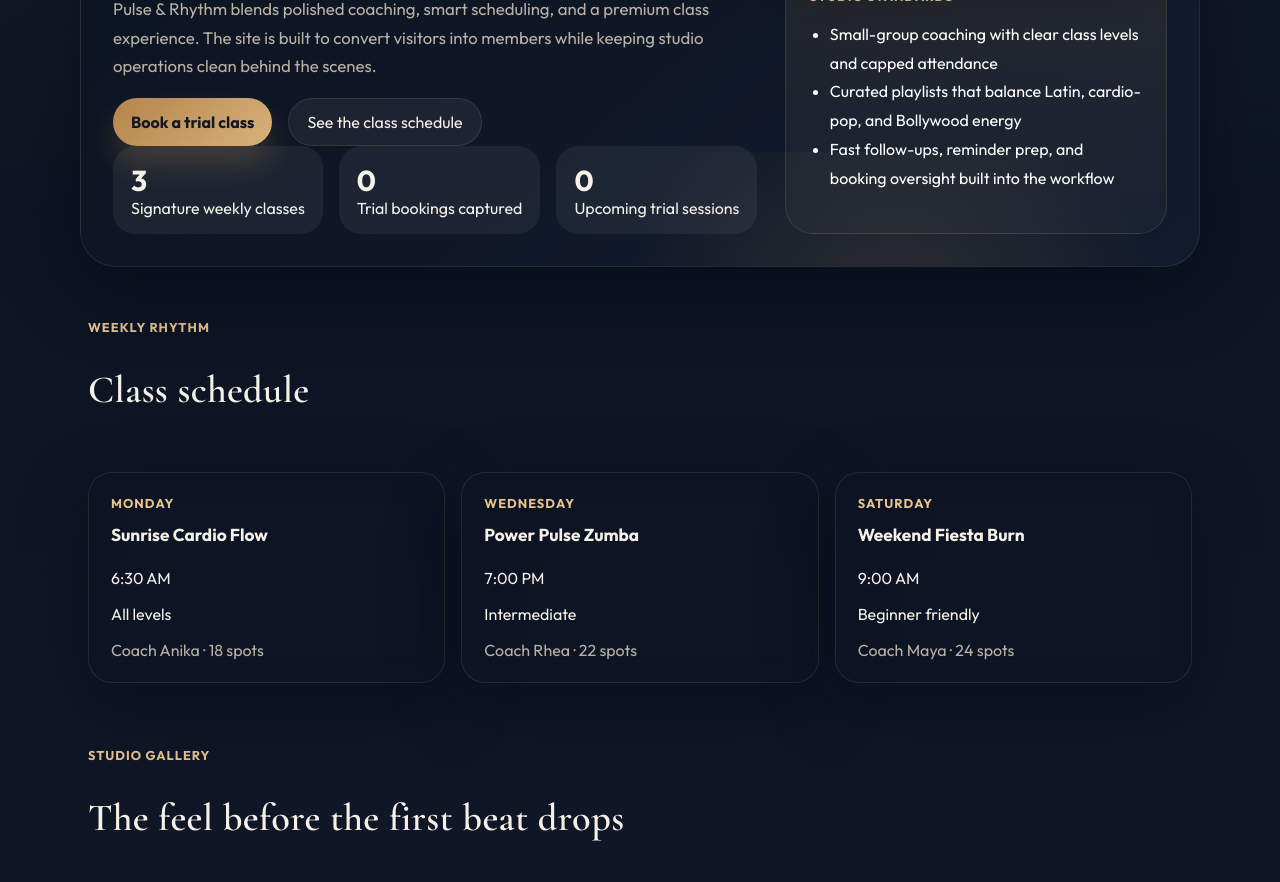
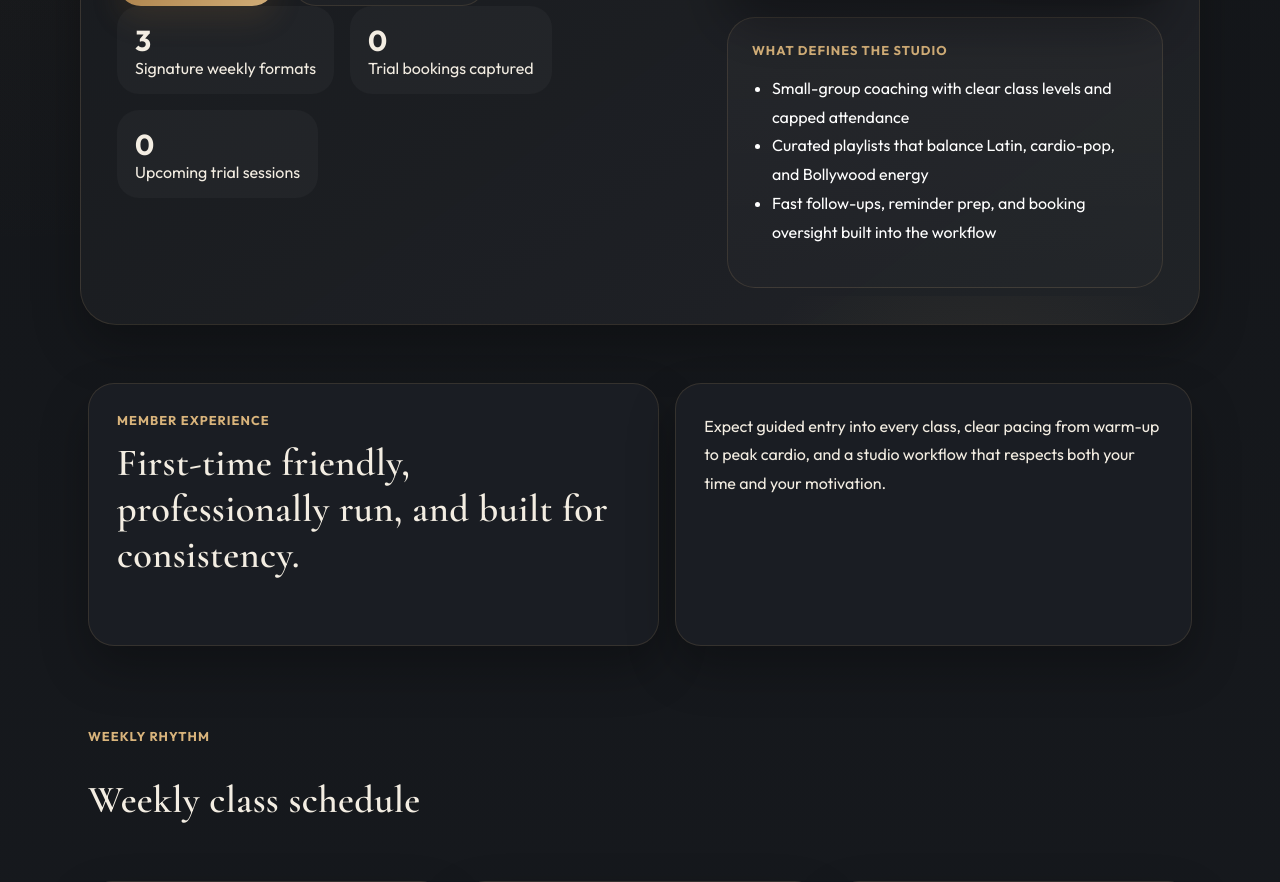
Before and after one commit to patilhimanshu146-tech/zumba, a Flask app: page / in a window 1280 px wide. Shown: the part 747-1629 px from the top of the page. Run offline with Flask 3, Linux system fonts and the light colour scheme; data that the repository does not hold is empty.

Commit message:
Refine site toward premium studio design

```diff
--- a/static/styles.css
+++ b/static/styles.css
@@ -1,15 +1,15 @@
 :root {
-  --bg: #0b1020;
-  --surface: rgba(14, 20, 36, 0.82);
-  --surface-strong: rgba(20, 27, 46, 0.96);
-  --surface-soft: rgba(255, 255, 255, 0.05);
-  --text: #f6f1e8;
-  --muted: #b8b2a6;
-  --accent: #c79a5d;
-  --accent-dark: #e7c38d;
-  --accent-soft: rgba(199, 154, 93, 0.14);
-  --border: rgba(231, 195, 141, 0.12);
-  --shadow: 0 24px 70px rgba(2, 8, 20, 0.45);
+  --bg: #121417;
+  --surface: rgba(28, 31, 36, 0.92);
+  --surface-strong: rgba(18, 21, 25, 0.98);
+  --surface-soft: rgba(255, 248, 238, 0.04);
+  --text: #f3ede2;
+  --muted: #b5ab9c;
+  --accent: #b9915d;
+  --accent-dark: #d8b37b;
+  --accent-soft: rgba(185, 145, 93, 0.12);
+  --border: rgba(216, 179, 123, 0.14);
+  --shadow: 0 22px 48px rgba(0, 0, 0, 0.28);
 }
 
 * {
@@ -25,9 +25,8 @@ body {
   font-family: "Outfit", sans-serif;
   color: var(--text);
   background:
-    radial-gradient(circle at top left, rgba(199, 154, 93, 0.16), transparent 24%),
-    radial-gradient(circle at top right, rgba(75, 102, 152, 0.22), transparent 24%),
-    linear-gradient(180deg, #09101d 0%, #101829 48%, #0a101d 100%);
+    radial-gradient(circle at top left, rgba(185, 145, 93, 0.08), transparent 22%),
+    linear-gradient(180deg, #131518 0%, #171a1f 52%, #111316 100%);
 }
 
 a {
@@ -46,7 +45,8 @@ a {
 .booking-form,
 .spotlight,
 .class-card,
-.stats-grid article {
+.stats-grid article,
+.intro-card {
   backdrop-filter: blur(14px);
   background: var(--surface);
   border: 1px solid var(--border);
@@ -57,18 +57,18 @@ a {
   position: relative;
   overflow: hidden;
   border-radius: 36px;
-  padding: 32px;
+  padding: 36px;
   background:
-    linear-gradient(140deg, rgba(10, 16, 29, 0.98), rgba(18, 28, 46, 0.92)),
+    linear-gradient(145deg, rgba(20, 23, 27, 0.98), rgba(33, 35, 39, 0.94)),
     var(--surface);
 }
 
 .hero::before {
   content: "";
   position: absolute;
-  inset: auto -10% -25% 35%;
-  height: 360px;
-  background: radial-gradient(circle, rgba(199, 154, 93, 0.16), transparent 60%);
+  inset: auto -12% -28% 48%;
+  height: 320px;
+  background: radial-gradient(circle, rgba(185, 145, 93, 0.1), transparent 62%);
   pointer-events: none;
 }
 
@@ -155,14 +155,14 @@ h4 {
 .lead {
   color: var(--muted);
   font-size: 1.05rem;
-  line-height: 1.7;
-  max-width: 58ch;
+  line-height: 1.8;
+  max-width: 60ch;
 }
 
 .hero-grid {
-  grid-template-columns: 1.45fr 0.85fr;
-  align-items: end;
-  margin-top: 36px;
+  grid-template-columns: minmax(0, 1.15fr) minmax(360px, 0.85fr);
+  align-items: center;
+  margin-top: 42px;
 }
 
 .hero-actions,
@@ -188,21 +188,21 @@ h4 {
   min-height: 48px;
   padding: 0 18px;
   border-radius: 999px;
-  transition: transform 0.2s ease, background 0.2s ease;
+  transition: transform 0.2s ease, background 0.2s ease, border-color 0.2s ease;
 }
 
 .primary-btn {
-  background: linear-gradient(135deg, #b5844c, #d7b27a);
-  color: #111723;
+  background: linear-gradient(135deg, #a77b44, #d2ae78);
+  color: #181818;
   font-weight: 700;
   border: 0;
   cursor: pointer;
-  box-shadow: 0 18px 30px rgba(183, 135, 72, 0.24);
+  box-shadow: 0 14px 28px rgba(120, 86, 42, 0.2);
 }
 
 .secondary-btn,
 .pill-link {
-  background: rgba(255, 255, 255, 0.06);
+  background: rgba(255, 248, 238, 0.02);
   border: 1px solid var(--border);
   color: var(--text);
 }
@@ -218,7 +218,7 @@ h4 {
   min-width: 160px;
   padding: 16px 18px;
   border-radius: 22px;
-  background: rgba(255, 255, 255, 0.06);
+  background: rgba(255, 248, 238, 0.03);
 }
 
 .hero-stats strong,
@@ -230,7 +230,7 @@ h4 {
 .hero-card {
   border-radius: 28px;
   padding: 24px;
-  background: linear-gradient(180deg, rgba(199, 154, 93, 0.12), rgba(255, 255, 255, 0.03));
+  background: linear-gradient(180deg, rgba(255, 248, 238, 0.035), rgba(255, 248, 238, 0.015));
   color: white;
   border: 1px solid var(--border);
 }
@@ -248,7 +248,7 @@ h4 {
 }
 
 .section {
-  margin-top: 28px;
+  margin-top: 34px;
   padding: 24px 8px;
 }
 
@@ -284,6 +284,23 @@ textarea {
   color: var(--muted);
 }
 
+.intro-strip {
+  display: grid;
+  grid-template-columns: 1.05fr 0.95fr;
+  gap: 16px;
+  align-items: stretch;
+}
+
+.intro-card {
+  border-radius: 26px;
+  padding: 28px;
+}
+
+.intro-card p:last-child {
+  margin-bottom: 0;
+  line-height: 1.8;
+}
+
 .hero-visual {
   position: relative;
   display: grid;
--- a/templates/index.html
+++ b/templates/index.html
@@ -17,7 +17,7 @@
       <header class="hero">
         <nav class="topbar">
           <div>
-            <p class="eyebrow">After-dark cardio studio</p>
+            <p class="eyebrow">Boutique movement studio</p>
             <h1>{{ studio_name }}</h1>
           </div>
           <a class="pill-link" href="{{ url_for('admin_login') }}">
@@ -26,12 +26,12 @@
         </nav>
         <div class="hero-grid">
           <section class="hero-copy">
-            <p class="badge">Boutique dance fitness studio</p>
-            <h2>Zumba classes designed with club energy and professional studio structure.</h2>
+            <p class="badge">Structured classes. Elevated energy.</p>
+            <h2>Dance fitness with the polish of a premium studio and the energy of a live floor.</h2>
             <p class="lead">
-              Pulse & Rhythm blends polished coaching, smart scheduling, and a
-              premium class experience. The site is built to convert visitors
-              into members while keeping studio operations clean behind the scenes.
+              Pulse & Rhythm is built for members who want movement that feels
+              intentional, energising, and well run. From first trial booking to
+              class follow-up, every part of the experience is designed to feel smooth.
             </p>
             <div class="hero-actions">
               <a class="primary-btn" href="#booking">Book a trial class</a>
@@ -40,7 +40,7 @@
             <div class="hero-stats">
               <article>
                 <strong>3</strong>
-                <span>Signature weekly classes</span>
+                <span>Signature weekly formats</span>
               </article>
               <article>
                 <strong>{{ booking_count }}</strong>
@@ -57,16 +57,16 @@
               <img
                 class="hero-main-photo"
                 src="https://images.unsplash.com/photo-1518611012118-696072aa579a?auto=format&fit=crop&w=1200&q=80"
-                alt="Energetic Zumba group class"
+                alt="Premium group dance fitness class"
               />
               <img
                 class="hero-floating-photo"
                 src="https://images.unsplash.com/photo-1544717305-2782549b5136?auto=format&fit=crop&w=900&q=80"
-                alt="Dance fitness in colorful lighting"
+                alt="Studio movement session"
               />
             </div>
             <div class="hero-card">
-              <p class="card-label">Studio standards</p>
+              <p class="card-label">What defines the studio</p>
               <ul>
                 <li>Small-group coaching with clear class levels and capped attendance</li>
                 <li>Curated playlists that balance Latin, cardio-pop, and Bollywood energy</li>
@@ -78,10 +78,23 @@
       </header>
 
       <main>
+        <section class="section intro-strip">
+          <div class="intro-card">
+            <p class="eyebrow">Member experience</p>
+            <h3>First-time friendly, professionally run, and built for consistency.</h3>
+          </div>
+          <div class="intro-card">
+            <p>
+              Expect guided entry into every class, clear pacing from warm-up to peak cardio,
+              and a studio workflow that respects both your time and your motivation.
+            </p>
+          </div>
+        </section>
+
         <section class="section" id="schedule">
           <div class="section-heading">
             <p class="eyebrow">Weekly rhythm</p>
-            <h3>Class schedule</h3>
+            <h3>Weekly class schedule</h3>
           </div>
           <div class="class-grid">
             {% for item in classes %}
@@ -98,8 +111,8 @@
 
         <section class="section vibe-section">
           <div class="section-heading">
-            <p class="eyebrow">Studio gallery</p>
-            <h3>The feel before the first beat drops</h3>
+            <p class="eyebrow">Studio atmosphere</p>
+            <h3>A visual feel for the room, the lighting, and the pace.</h3>
           </div>
           <div class="gallery-grid">
             <article class="gallery-card tall">
@@ -125,8 +138,8 @@
 
         <section class="section operations-section">
           <div class="section-heading">
-            <p class="eyebrow">Operations</p>
-            <h3>Automations that support a real studio workflow</h3>
+            <p class="eyebrow">Studio operations</p>
+            <h3>Automations chosen for real follow-through, not just decoration.</h3>
           </div>
           <div class="operations-grid">
             <article class="operation-card">
@@ -154,7 +167,7 @@
         <section class="section spotlight">
           <div>
             <p class="eyebrow">Studio systems</p>
-            <h3>Behind the scenes, every detail stays organized</h3>
+            <h3>Behind the scenes, every detail stays organized and visible.</h3>
           </div>
           <div class="feature-grid">
             <article>
@@ -189,6 +202,13 @@
           {% endwith %}
 
           <form class="booking-form" method="post" action="{{ url_for('book_class') }}">
+            <div class="form-intro full-span">
+              <p class="card-label">Trial booking</p>
+              <p>
+                Leave your details and preferred class. The studio workflow will queue your request,
+                prepare reminders, and help staff follow up quickly.
+              </p>
+            </div>
             <label>
               Full name
               <input type="text" name="name" placeholder="Your name" required />
```
Also changed, not shown: other parts of static/styles.css (+53 -30 lines).
